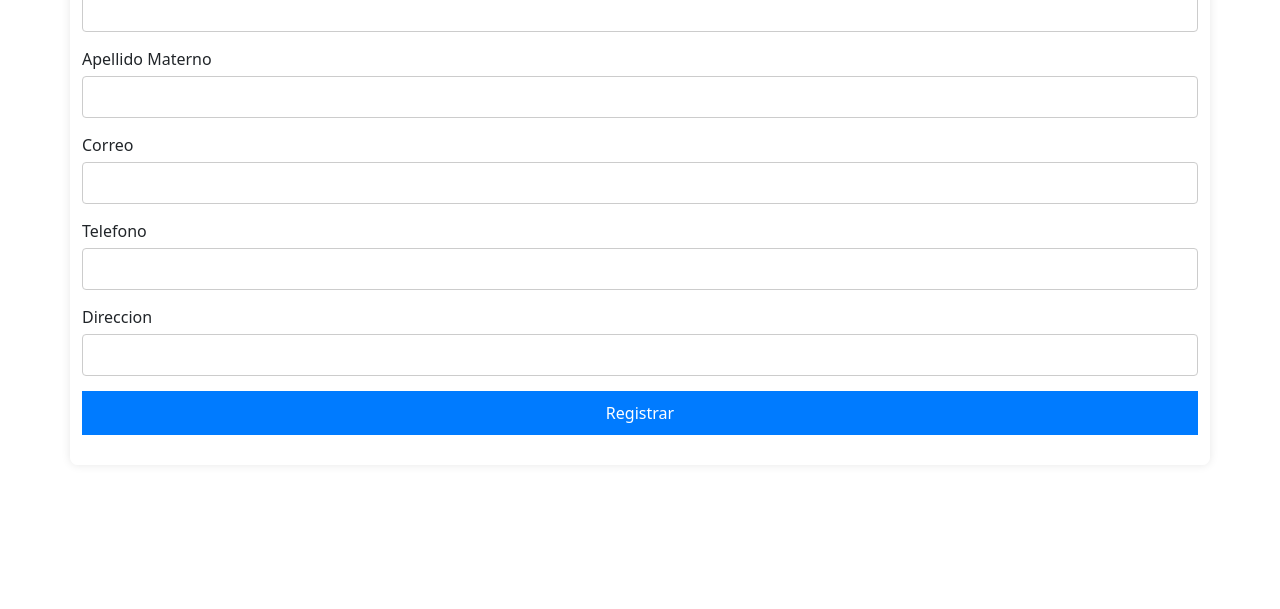
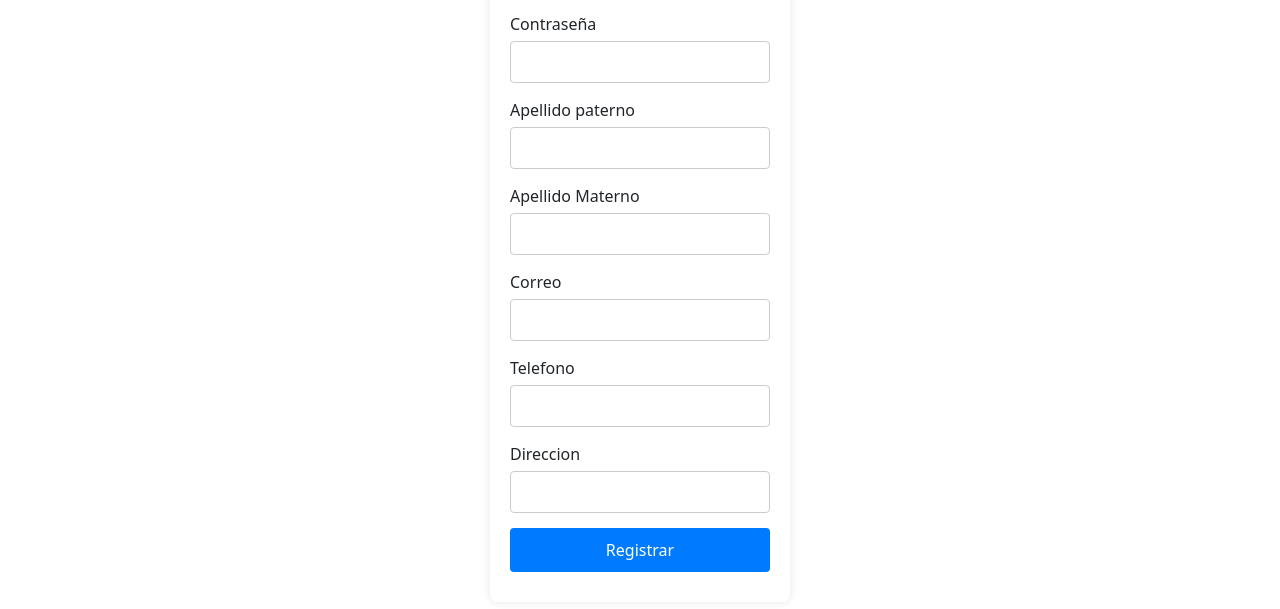
Before and after one commit to Seba-Solar/Jabys, a website: page views/auth/registro.html in a window 1280 px wide. Shown: the part 191-800 px from the top of the page. Drawn offline with nearby package versions, Linux system fonts and the light colour scheme.

Commit message:
registro

```diff
--- a/views/auth/registro.html
+++ b/views/auth/registro.html
@@ -4,8 +4,71 @@
     <meta charset="UTF-8">
     <meta name="viewport" content="width=device-width, initial-scale=1.0">
     <title>Registro de Usuarios</title>
-    <link rel="stylesheet" href="styles.css">
+    <link rel="stylesheet" href="/Jabys/views/auth/styles.css">
     <link href="https://cdn.jsdelivr.net/npm/bootstrap@5.1.3/dist/css/bootstrap.min.css" rel="stylesheet" integrity="sha384-1BmE4kWBq78iYhFldvKuhfTAU6auU8tT94WrHftjDbrCEXSU1oBoqyl2QvZ6jIW3" crossorigin="anonymous">
+    <style>
+    .body {
+    font-family: Arial, sans-serif;
+    background-image: url('/Jabys/views/images/imagen_2024-05-30_142014916.png');
+    background-size: cover;
+    background-position: center;
+    display: flex;
+    justify-content: center;
+    align-items: center;
+    height: 100vh;
+    margin: 0;
+    }
+
+    .container {
+    background-color: rgba(255, 255, 255, 0.9);
+    padding: 20px;
+    border-radius: 8px;
+    box-shadow: 0 0 10px rgba(0, 0, 0, 0.1);
+    width: 300px;
+    text-align: center;
+    }
+
+    h2 {
+    margin-bottom: 20px;
+    }
+
+    .form-group {
+    margin-bottom: 15px;
+    text-align: left;
+    }
+
+    label {
+    display: block;
+    margin-bottom: 5px;
+    }
+
+    input {
+    width: 100%;
+    padding: 8px;
+    box-sizing: border-box;
+    border: 1px solid #ccc;
+    border-radius: 4px;
+        }
+
+    button {
+    width: 100%;
+    padding: 10px;
+    background-color: #007bff;
+    border: none;
+    color: #fff;
+    border-radius: 4px;
+    cursor: pointer;
+    }
+
+    button:hover {
+    background-color: #0056b3;
+    }
+
+    #errorMessage {
+    color: red;
+    margin-top: 10px;
+    }
+    </style>
 
 </head>
 <body>
@@ -15,6 +78,10 @@
             <div class="form-group">
                 <label for="nombre">Nombre de usuario</label>
                 <input type="text" id="nombre" name="nombre" required>
+            </div>
+            <div class="form-group">
+                <label for="contrasena">Contraseña</label>
+                <input type="password" id="contrasena" name="contrasena" required>
             </div>
             <div class="form-group">
                 <label for="apellidop">Apellido paterno</label>
```
Also changed, not shown: views/js/server.js (+41 -1 lines).
